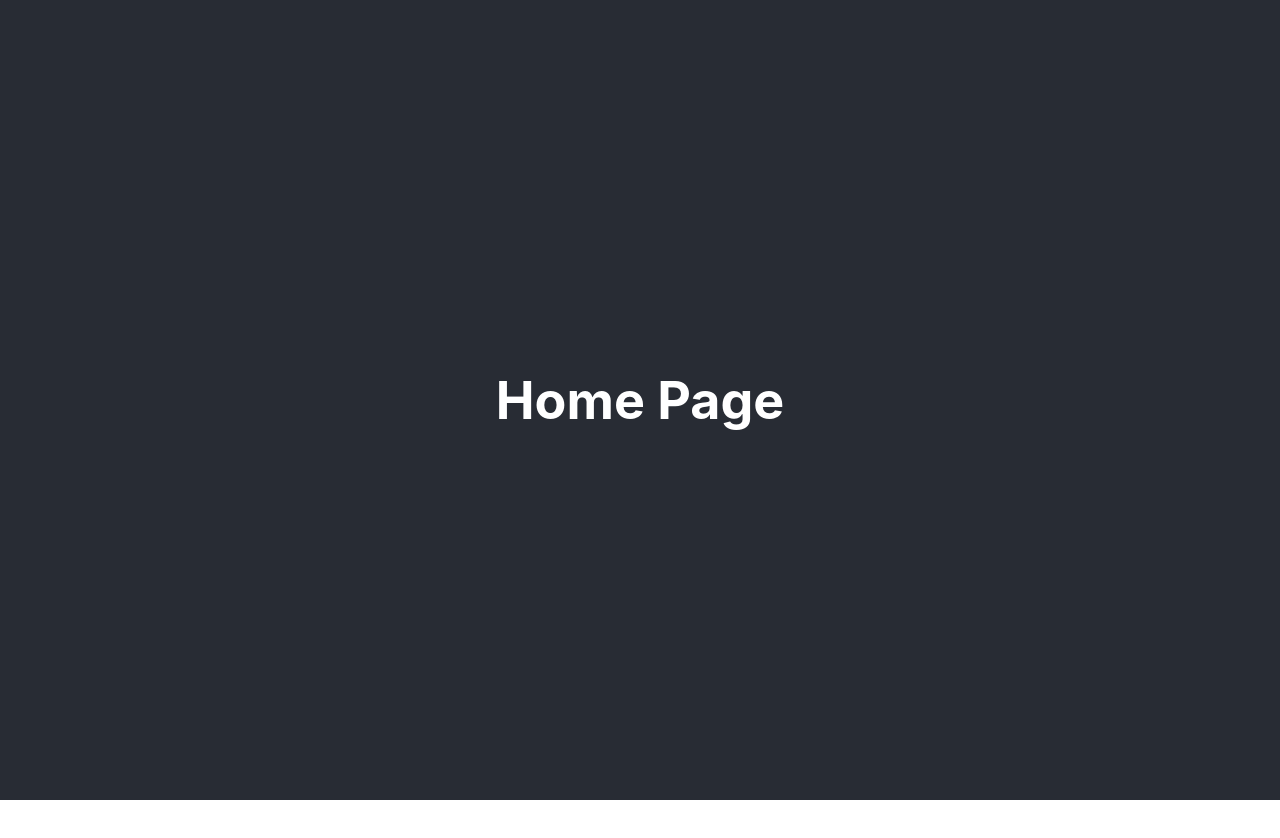
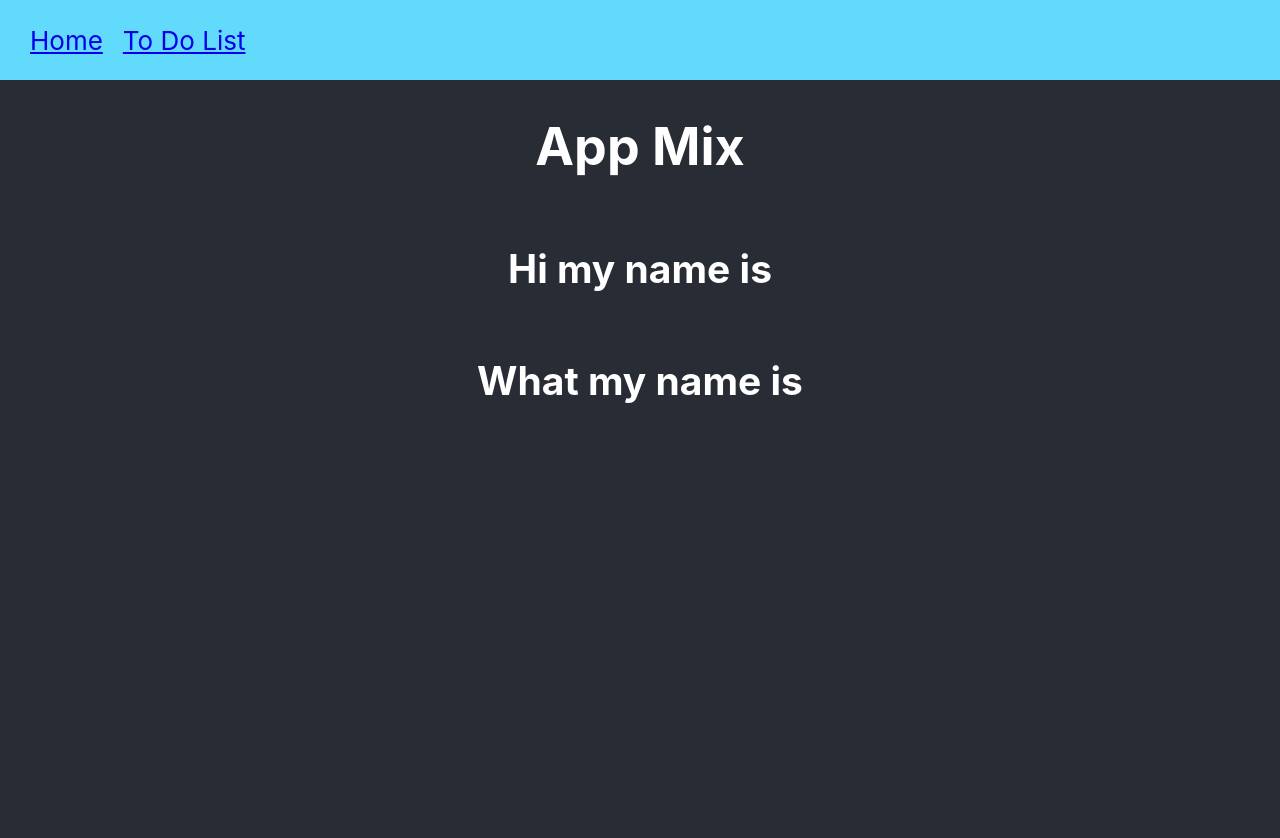
Before and after one commit to adammccormack/app_mix, a React (Create React App) app: page / in a window 1280 px wide. Shown: the top 838 px of the page. Before the commit the page ends 800 px from the top, so only its background shows below. Built offline with nearby package versions, Linux system fonts and the light colour scheme.

Commit message:
added navbar and links

```diff
--- a/package.json
+++ b/package.json
@@ -3,6 +3,8 @@
   "version": "0.1.0",
   "private": true,
   "dependencies": {
+    "@headlessui/react": "^1.7.8",
+    "@heroicons/react": "^2.0.14",
     "@testing-library/jest-dom": "^5.16.5",
     "@testing-library/react": "^13.4.0",
     "@testing-library/user-event": "^13.5.0",
@@ -14,6 +16,7 @@
     "react-dom": "^18.2.0",
     "react-router-dom": "^6.8.0",
     "react-scripts": "5.0.1",
+    "tailwindcss": "^3.2.4",
     "typescript": "^4.9.4",
     "web-vitals": "^2.1.4"
   },
--- a/src/App.css
+++ b/src/App.css
@@ -2,13 +2,11 @@
   text-align: center;
 }
 
-.App-header {
+.AppHeader{
   background-color: #282c34;
   min-height: 100vh;
   display: flex;
   flex-direction: column;
-  align-items: center;
-  justify-content: center;
   font-size: calc(10px + 2vmin);
   color: white;
 }
@@ -16,3 +14,17 @@
 .App-link {
   color: #61dafb;
 }
+
+.navBar {
+  display: flex;
+  width: 100%;
+  height: 80px;
+  background-color: #61dafb;
+  text-align: left;
+  align-items: center;
+  padding-inline-start: 20px;
+
+}
+.navBarLink {
+  margin-inline: 10px;
+}
--- a/src/App.tsx
+++ b/src/App.tsx
@@ -1,14 +1,22 @@
-import { BrowserRouter, Routes, Route } from "react-router-dom";
+import { Link, BrowserRouter, Routes, Route } from "react-router-dom";
 import "./App.css";
-import { ToDoListPage } from "./pages/ToDoListPage";
-import { HomePage } from "./pages/HomePage/HomePage";
+import { ToDoListPage } from "./pages/todolist/ToDoListPage";
+import { HomePage } from "./pages/homepage/HomePage";
 import { NotFound } from "./pages/NotFound";
 
 function App() {
   return (
     <div className="App">
-      <header className="App-header">
+      <header className="AppHeader">
         <BrowserRouter>
+          <nav className="navBar">
+            <Link className="navBarLink" to="/">
+              Home
+            </Link>
+            <Link className="navBarLink" to="to-do-list">
+              To Do List
+            </Link>
+          </nav>
           <Routes>
             <Route path="/" element={<HomePage />}></Route>
             <Route path="to-do-list" element={<ToDoListPage />}></Route>
--- a/src/pages/HomePage/HomePage.tsx
+++ b/src/pages/HomePage/HomePage.tsx
@@ -1,7 +1,11 @@
+import "./index.css";
+
 export const HomePage = () => {
   return (
-    <header>
-      <h1>Home Page</h1>
-    </header>
+    <div className="container">
+      <h1>App Mix</h1>
+      <h2>Hi my name is</h2>
+      <h2>What my name is</h2>
+    </div>
   );
 };
--- /dev/null
+++ b/src/pages/HomePage/index.css
@@ -0,0 +1,6 @@
+.container {
+  display: flex;
+  flex-direction: column;
+  height: 100vh;
+  width: 100%;
+}
```
Also changed, not shown: src/components/common/Header.tsx (deleted, +0 -7 lines), src/components/common/Navbar.tsx (+10 -3 lines), src/components/common/index.css (added), src/pages/todolist/ToDoListPage.tsx (renamed from src/pages/ToDoListPage.tsx), 1 other file (tests, documents, lock files or other folders).
